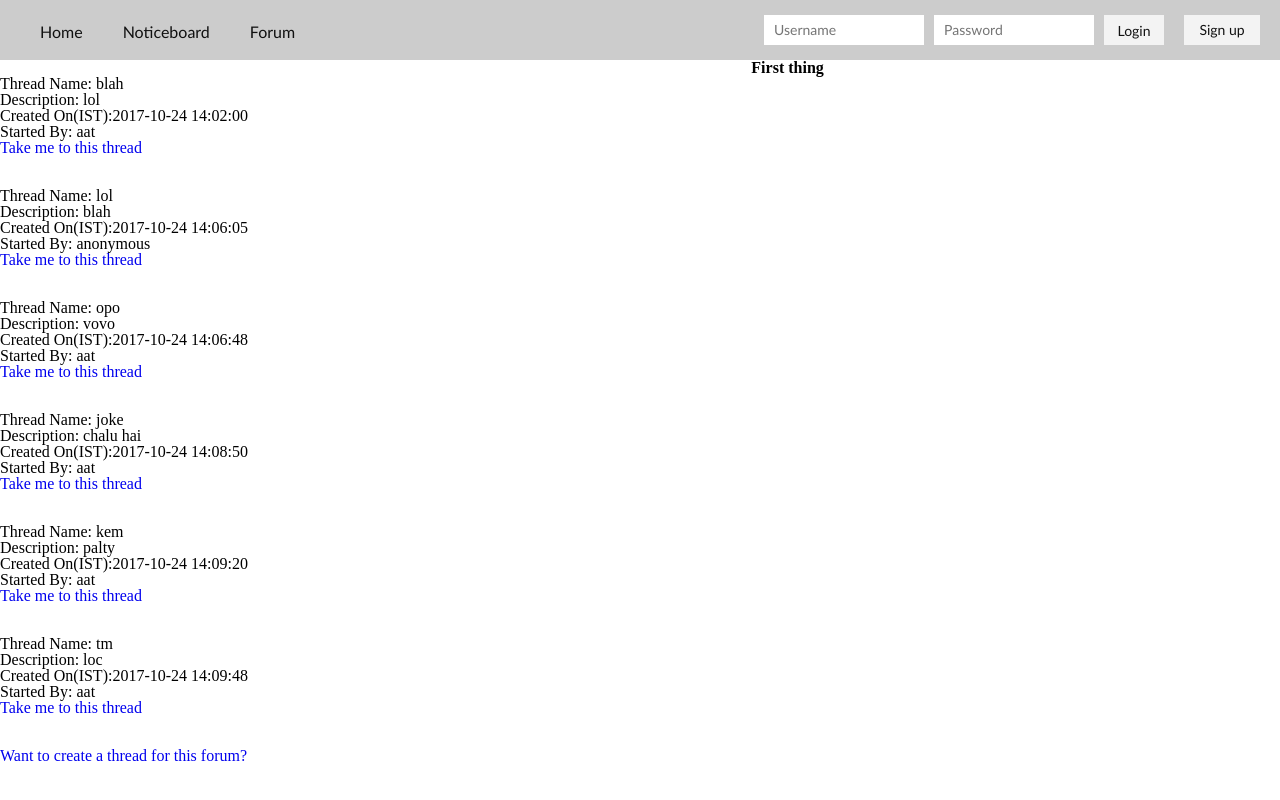
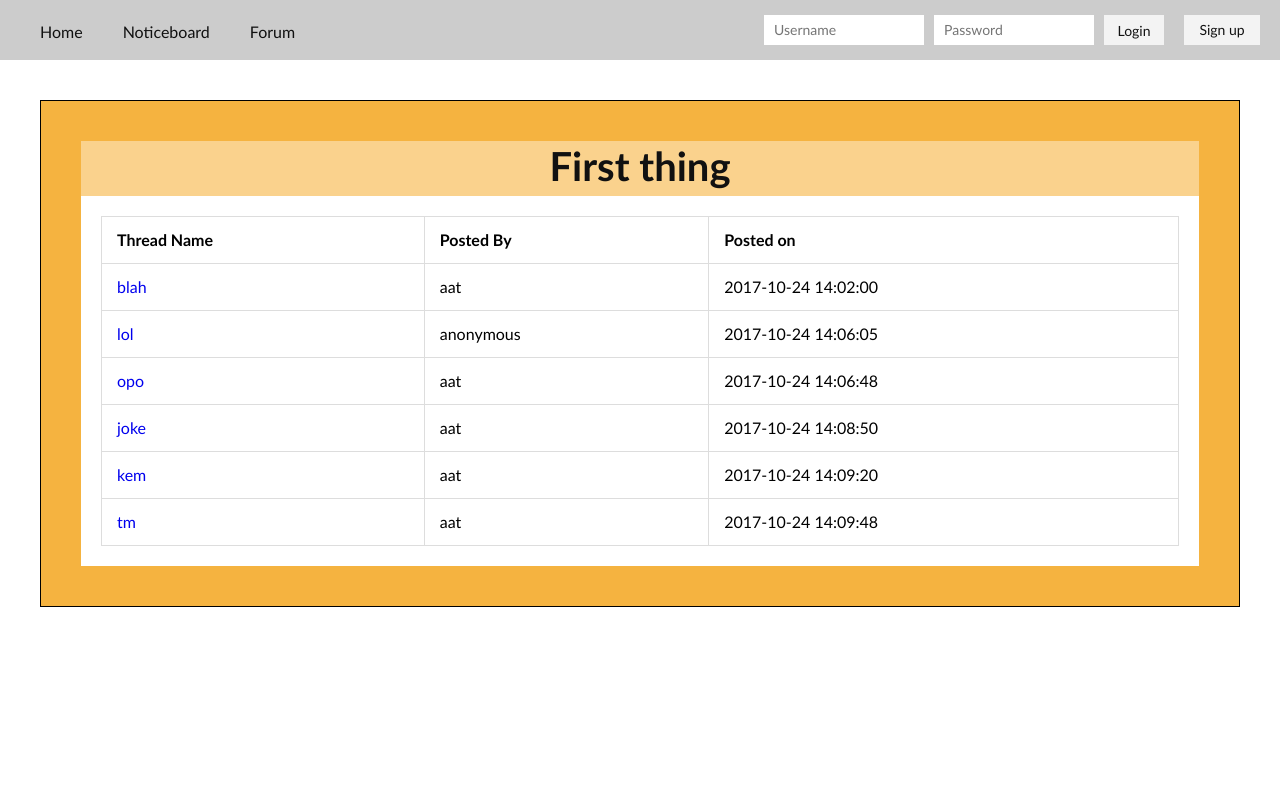
Before and after one commit to git-ankit/StudentsLifeLine, a PHP site: page /forum/forum.php?id=1 in a window 1280 px wide. Run offline with PHP 8.4, Linux system fonts and the light colour scheme; a user stored in the database is signed in; data comes from the database, SQL or seed files in the repository.

Commit message:
Forum CSS Complete

```diff
--- a/forum/forum.php
+++ b/forum/forum.php
@@ -16,35 +16,62 @@
 		exit();
 	}
 	$row_forum_name = $result_forum_name-> fetch_assoc();
-	echo "<center><h3>".$row_forum_name['name']."</h3></center>";
+?>
 
+<!DOCTYPE html>
+<html>
+<head>
+	<title>Forums | StudentsLifeLine</title>
+			<style>
+			table, td, th {
+		    border: 1px solid #ddd;
+		    text-align: left;
+			}
+
+			table {
+		    border-collapse: collapse;
+		    width: 100%;
+			}
+
+			th, td {
+		    padding: 15px;
+			}
+			</style>
+</head>
+<body>
+	<div class="main-container">
+		<div class="box">
+			<div class="box-nav">
+				<h2> <?php echo $row_forum_name['name'] ?></h2></div>
+					<div class="box-list">
+							<table>
+								<tr>
+									<th>Thread Name</th>
+									<th>Posted By</th>
+									<th>Posted on</th>
+								</tr>
+								<?php
 								$sql = "SELECT * FROM `thread` WHERE `status` = 1 AND `forum_id` = '$id'";
 								$result = $conn->query($sql);
 								$resultCheck = mysqli_num_rows($result);
-	// check if there are any active forums
+									while($row = $result->fetch_assoc()) {
 								?>
 
-	<?php
-	if ($resultCheck == 0) {
-		echo "<center>It seems like there are no more active threads for this forum.<Volar Morghulis></center>";
-	} else {
-		//echo "<br/><b><h2>These are the active forums:</b><br/><br/>";
-		while($row = $result->fetch_assoc()) {
-
-		 	echo "Thread Name: ".$row['subject']."<br/>Description: ".$row['description']."<br/>Created On(IST):".$row['created_on']."<br/>";
-		 	if($row['anonymous'] == 'Y') echo "Started By: anonymous";
+								<tr>
+									<td><a href = <?php echo "thread.php?id=".$row['id'].">" ?><p><?php echo $row['subject']?></p></a></td>
+									<td><?php if($row['anonymous'] == 'Y') echo "anonymous";
 										 	else {
 										 		$uid = $row['started_by'];
 										 		$query = "SELECT `user_uid` FROM `users` WHERE `id` = $uid";
 										 		$result_uid = mysqli_query($conn, $query);
 										 		$row_uid = mysqli_fetch_assoc($result_uid);
 										 		$uname = $row_uid['user_uid'];
-		 		echo "Started By: ".$uname;
-		 	}
-		 	echo "<br/><a href = thread.php?id=".$row['id'].">Take me to this thread</a><br/>";
-		 	echo "<br/><br/>";
-		 }
-	}
-	echo "<a href = createthread.php?id=".$id.">Want to create a thread for this forum?</a>";
+										 		echo $uname; } ?>
+									</td>
+									<td><?php echo $row['created_on'] ?></td>
+								</tr>
+								<?php } ?>
+								</table>
 
-	?>
+</body>
+</html>
--- a/style.css
+++ b/style.css
@@ -343,9 +343,7 @@ select {
 }
 
 .box-list {
-	padding-left: 20px;
-	padding-top: 20px;
-	padding-bottom: 20px;
+	padding: 20px;
 	text-align: left;
 	background-color: white;
 	font-family: calibri;
```
Lines whose indentation alone changed are shown as unchanged.
